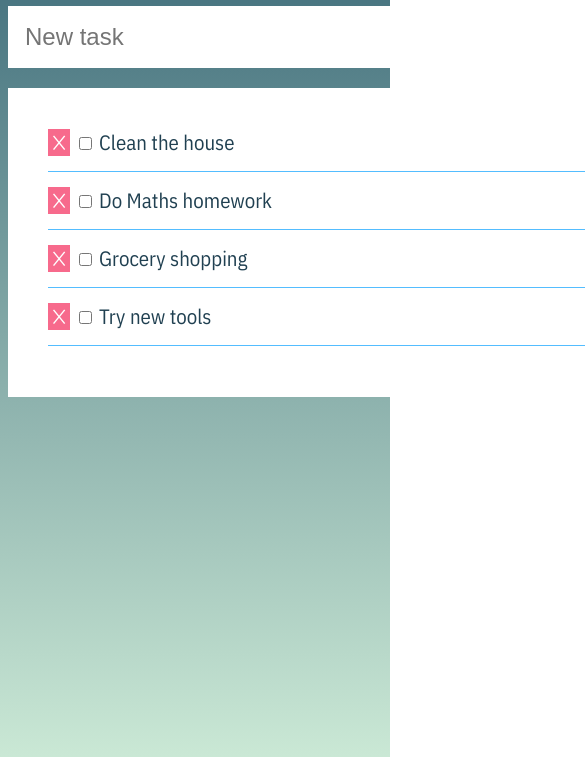
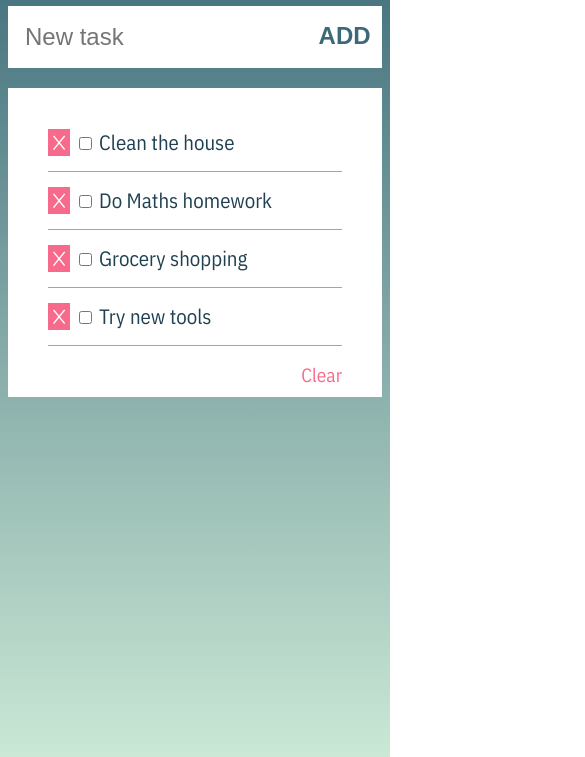
Before and after one commit to hieu-ng/todo-list, a plain HTML site: page index.html in a window 390 px wide. Shown: the part 87-844 px from the top of the page, 585 px wide, since content can reach past the window. Drawn offline with nearby package versions, Linux system fonts and the light colour scheme.

Commit message:
Add responsiveness

```diff
--- a/style.css
+++ b/style.css
@@ -88,3 +88,16 @@ a {
   color: #fff;
   cursor: pointer;
 }
+
+@media (max-width: 500px) {
+  .main {
+    margin: auto;
+    width: 100%;
+  }
+  input[type="text"] {
+    width: 80%;
+  }
+  button {
+    width: 10%;
+  }
+}
```
